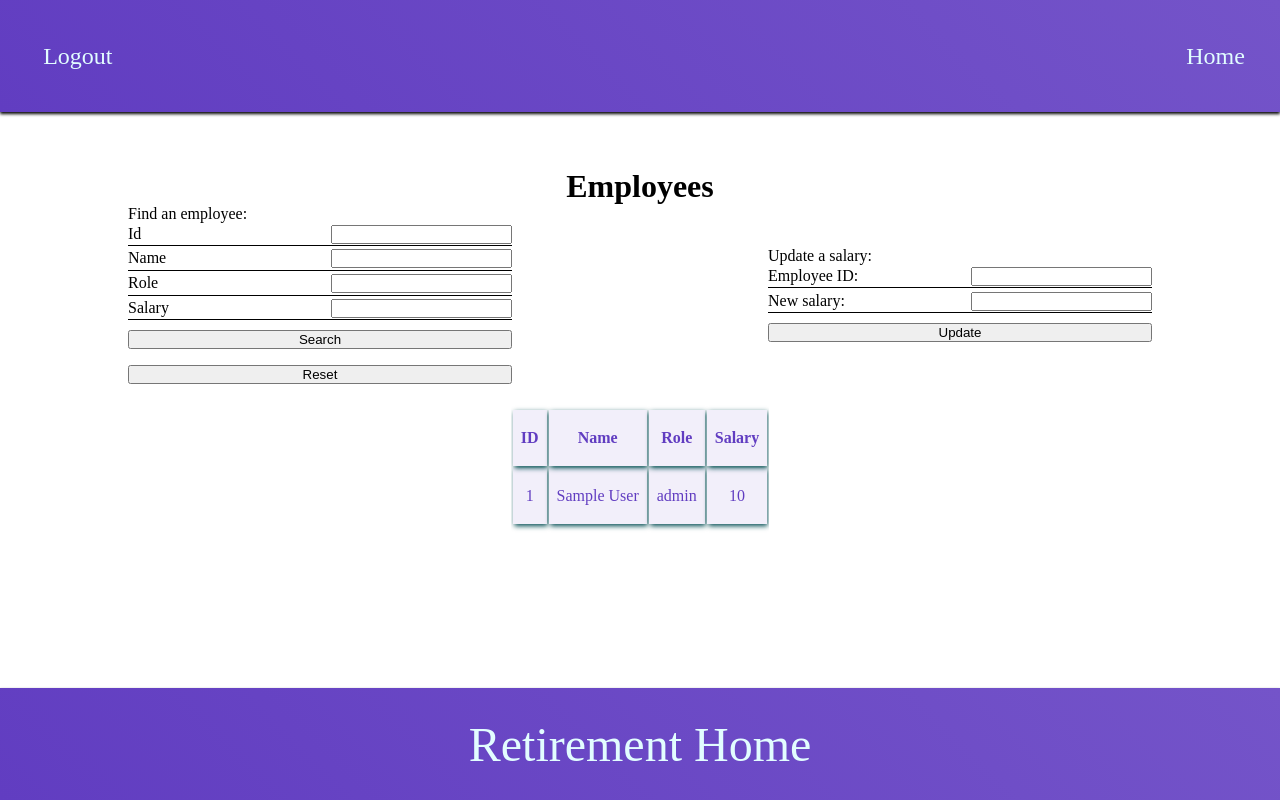
After one commit to Steve-D-Eckles/retirement-home, a PHP site: page /employee/super/employee-search.php in a window 1280 px wide. The commit adds this page. Run offline with PHP 8.4, Linux system fonts and the light colour scheme; the visitor is signed in with stand-in values (Sample User, id 1); tables that the repository leaves empty hold one stand-in row (values such as "Sample post").

Commit message:
Add employee search / salary update page

```diff
--- a/assets/styles.css
+++ b/assets/styles.css
@@ -356,6 +356,18 @@ text-align: center;
 }
 
 /** Search Form **/
+.employee-form-wrap {
+  display: flex;
+  flex-direction: row;
+  justify-content: space-around;
+  flex-wrap: wrap;
+  width: 100%;
+}
+
+.employee-form-wrap form {
+  width: 30%;
+}
+
 .search-form {
   display: flex;
   flex-direction: column;
--- a/auth/php/auth.php
+++ b/auth/php/auth.php
@@ -1,5 +1,5 @@
 <?php
-function auth($targets, $link) {
+function auth($targets, $link, $redir=true) {
   if (isset($_SESSION['loggedin'])) {
     if ($stmt = $link->prepare('SELECT role FROM users WHERE user_id = ?')) {
       $stmt->bind_param('i', $_SESSION['user_id']);
@@ -9,7 +9,7 @@ function auth($targets, $link) {
       if ($stmt->fetch()) {
         if(in_array($role, $targets)){
           return true;
-        } else {
+        } elseif ($redir) {
           redirect_by_role($role);
         }
       }
--- a/employee/caregiver/patients.php
+++ b/employee/caregiver/patients.php
@@ -19,7 +19,7 @@ if(!isset($_SESSION['user_id']) || !auth([1, 2, 3, 4], $link)) {
   </head>
   <body>
     <header>
-      <a href="../auth/php/logout.php">Logout</a>
+      <a href="../../auth/php/logout.php">Logout</a>
 
       <nav class="nav">
         <a href="home.php">Home</a>
--- /dev/null
+++ b/employee/super/employee-search.php
@@ -0,0 +1,113 @@
+<?php
+require_once '../../auth/php/config.php';
+require '../../auth/php/auth.php';
+session_start();
+
+if(!isset($_SESSION['user_id']) || !auth([1, 2], $link)) {
+  header("Location:../../auth/login_temp.php");
+}
+?>
+
+<!DOCTYPE html>
+<html lang="en" dir="ltr">
+  <head>
+    <meta charset="utf-8">
+    <meta name="viewport" content="width=device-width, initial-scale=1.0, maximum-scale=1.0">
+    <title>Employee Search</title>
+    <link rel="stylesheet" type="text/css" href="../../assets/styles.css" />
+    <script src="search.js" type="text/javascript" defer></script>
+  </head>
+  <body>
+    <header>
+      <a href="../../auth/php/logout.php">Logout</a>
+
+      <nav class="nav">
+        <a href="home.php">Home</a>
+      </nav>
+
+    </header>
+
+    <main class='roster-table'>
+      <h1>Employees</h1>
+      <div class='employee-form-wrap'>
+        <form class="search-form">
+          <p>Find an employee:</p>
+          <label>Id
+            <input type="number" name="id">
+          </label>
+          <label>Name
+            <input type="text" name="name">
+          </label>
+          <label>Role
+            <input type="text" name="role">
+          </label>
+          <label>Salary
+            <input type="number" name="salary">
+          </label>
+          <button type="button" id='search'>Search</button>
+          <button type="button" id='reset'>Reset</button>
+        </form>
+
+      <?php
+        if (auth([1], $link, false)) {
+          echo <<<"EOT"
+          <form class="search-form">
+            <p>Update a salary:</p>
+            <label>Employee ID:
+              <input type="number" name="update-id">
+            </label>
+            <label>New salary:
+              <input type="number" name="update-salary">
+            </label>
+            <button type='button' id='update'>Update</button>
+          </form>
+          EOT;
+        }
+      ?>
+      </div>
+      <div class='scrollable'>
+      <table class='doctors'>
+        <thead>
+          <tr>
+            <th>ID</th>
+            <th>Name</th>
+            <th>Role</th>
+            <th>Salary</th>
+          </tr>
+        </thead>
+        <tbody id='employee-table'>
+          <?php
+          if ($stmt = $link->prepare("SELECT user_id, first_name, last_name, salary, role_name
+
+                                      FROM users u JOIN employees e
+                                      ON u.user_id = e.employee_id
+                                      JOIN roles r ON u.role = r.role_id
+                                      WHERE confirmed = 1")) {
+            $stmt->execute();
+            $stmt->store_result();
+            $stmt->bind_result($id, $fname, $lname, $salary, $role);
+
+            while ($stmt->fetch()) {
+              $name = ucfirst($fname) . ' ' . ucfirst($lname);
+              echo <<<"EOT"
+              <tr>
+                <td>$id</td>
+                <td>$name</td>
+                <td>$role</td>
+                <td>$salary</td>
+              </tr>
+              EOT;
+            }
+            $stmt->close();
+          }
+          ?>
+        </tbody>
+      </table>
+    </div>
+    </main>
+
+    <footer>
+      <p>Retirement Home</p>
+    </footer>
+  </body>
+</html>
--- /dev/null
+++ b/employee/super/search.js
@@ -0,0 +1,95 @@
+const clearTable = () => {
+  while (table.children.length >= 1) {
+    table.removeChild(table.lastChild)
+  }
+}
+
+const resetTable = () => {
+  clearTable()
+  const http = new window.XMLHttpRequest()
+  http.onreadystatechange = function () {
+    if (this.readyState === 4 && this.status === 200) {
+      const inputs = document.getElementsByTagName('input')
+      for (const item of inputs) {
+        item.value = ''
+      }
+
+      const results = JSON.parse(this.responseText)
+      for (let i = 0; i < results.length; i++) {
+        const row = document.createElement('tr')
+        const userId = document.createElement('td')
+        userId.textContent = results[i].user_id
+        row.appendChild(userId)
+        const name = document.createElement('td')
+        name.textContent = results[i].name
+        row.appendChild(name)
+        const role = document.createElement('td')
+        role.textContent = results[i].role_name
+        row.appendChild(role)
+        const salary = document.createElement('td')
+        salary.textContent = results[i].salary
+        row.appendChild(salary)
+        table.appendChild(row)
+      }
+    }
+  }
+  http.open('GET', 'search-all.php')
+  http.send()
+}
+
+const getResults = () => {
+  clearTable()
+
+  const id = document.getElementsByName('id')[0].value
+  const name = document.getElementsByName('name')[0].value
+  const role = document.getElementsByName('role')[0].value
+  const salary = document.getElementsByName('salary')[0].value
+
+  const http = new window.XMLHttpRequest()
+  http.onreadystatechange = function () {
+    if (this.readyState === 4 && this.status === 200) {
+      const results = JSON.parse(this.responseText)
+      for (let i = 0; i < results.length; i++) {
+        const row = document.createElement('tr')
+        const userId = document.createElement('td')
+        userId.textContent = results[i].user_id
+        row.appendChild(userId)
+        const name = document.createElement('td')
+        name.textContent = results[i].name
+        row.appendChild(name)
+        const role = document.createElement('td')
+        role.textContent = results[i].role_name
+        row.appendChild(role)
+        const salary = document.createElement('td')
+        salary.textContent = results[i].salary
+        row.appendChild(salary)
+        table.appendChild(row)
+      }
+    }
+  }
+  http.open('POST', 'search.php')
+  http.setRequestHeader('Content-type', 'application/x-www-form-urlencoded')
+  http.send(`id=${id}&name=${name}&role=${role}&salary=${salary}`)
+}
+
+const updateSalary = () => {
+  clearTable()
+
+  const id = document.getElementsByName('update-id')[0].value
+  const salary = document.getElementsByName('update-salary')[0].value
+  const http = new window.XMLHttpRequest()
+  http.onreadystatechange = function () {
+    resetTable()
+  }
+  http.open('POST', 'salary-update.php')
+  http.setRequestHeader('Content-type', 'application/x-www-form-urlencoded')
+  http.send(`update-id=${id}&update-salary=${salary}`)
+}
+
+const search = document.getElementById('search')
+const reset = document.getElementById('reset')
+const update = document.getElementById('update')
+const table = document.getElementById('employee-table')
+search.addEventListener('click', getResults)
+reset.addEventListener('click', resetTable)
+update.addEventListener('click', updateSalary)
```
Also changed, not shown: assets/mock.sql (+3 -5 lines), employee/super/salary-update.php (added, +17 -0 lines), employee/super/search-all.php (added, +27 -0 lines), employee/super/search.php (added, +50 -0 lines).
